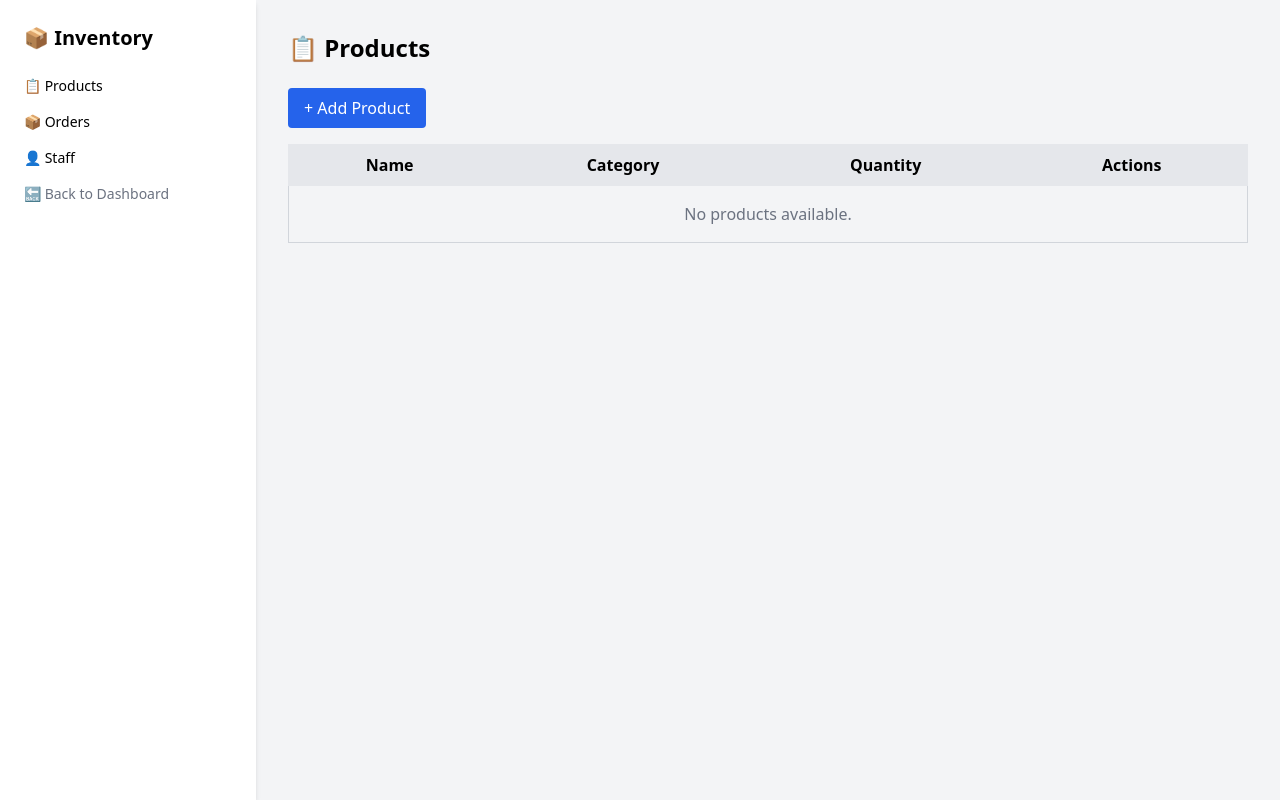
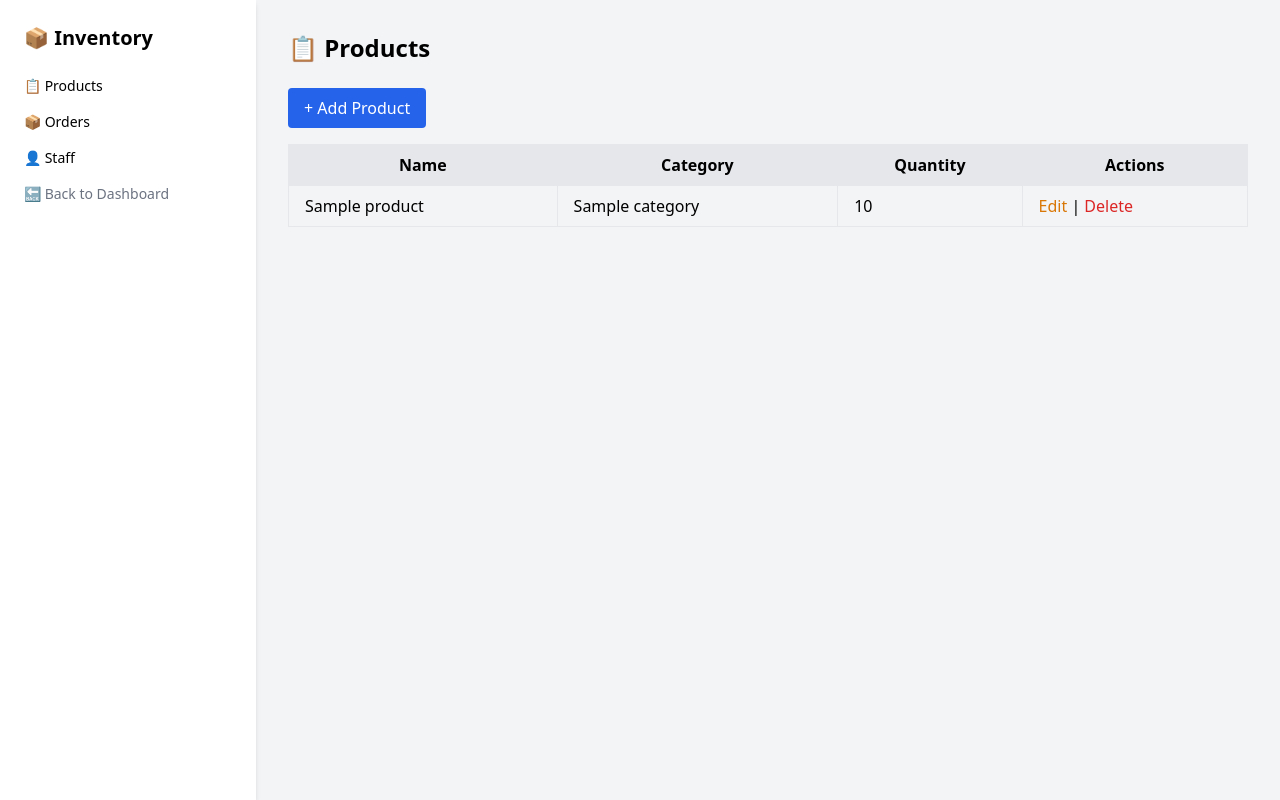
Before and after one commit to Anuoluwa-samuel/Django_erp, a Django app: page /inventory/products/ in a window 1280 px wide. Run offline with Django 5.2, Linux system fonts and the light colour scheme; a user stored in the database is signed in; tables that the repository leaves empty hold one stand-in row (values such as "Sample post").

Commit message:
Fix: Rename product_list to products in product_list.html

```diff
--- a/templates/inventory/product_list.html
+++ b/templates/inventory/product_list.html
@@ -15,7 +15,7 @@
       </tr>
     </thead>
     <tbody>
-      {% for product in product_list %}
+      {% for product in products %}
         <tr class="border-t">
           <td class="px-4 py-2 border">{{ product.name }}</td>
           <td class="px-4 py-2 border">{{ product.category }}</td>
```
